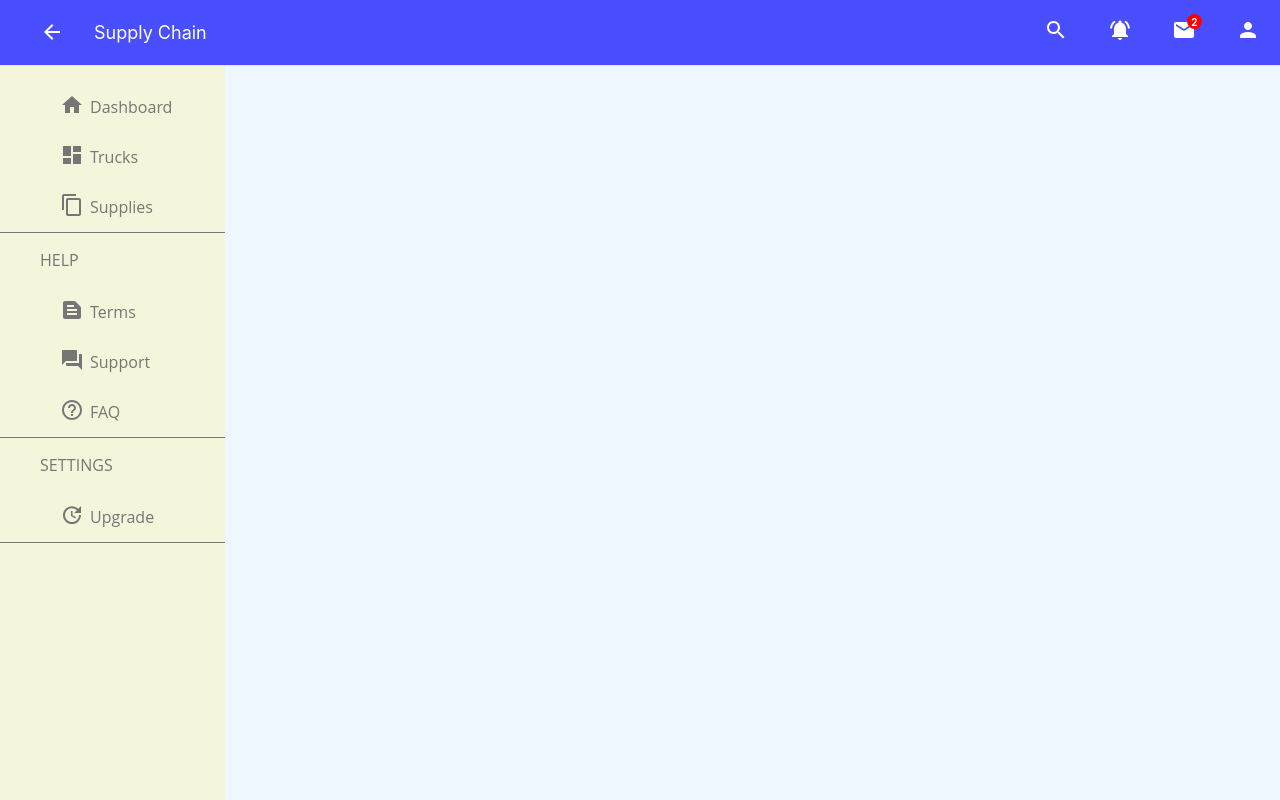
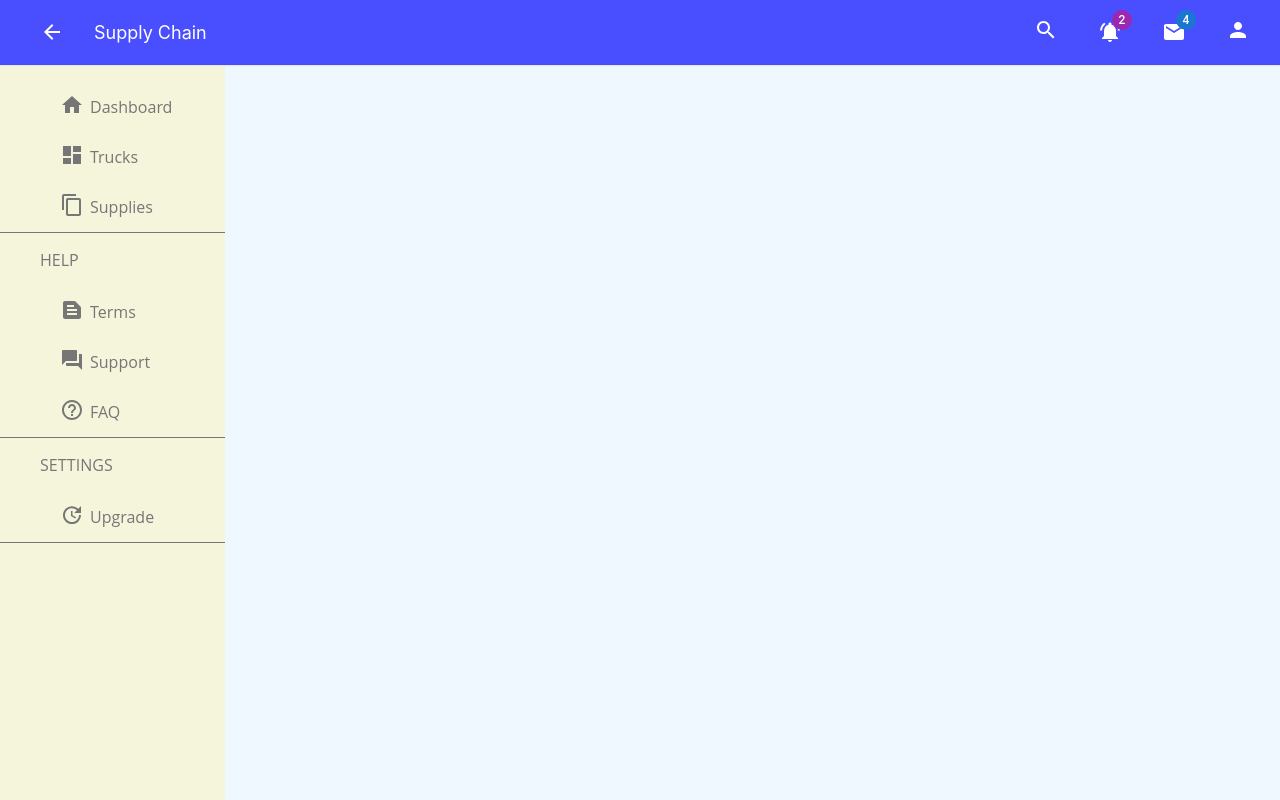
Before and after one commit to antonythomas123/admin_dashboard, a React (Create React App) app: page / in a window 1280 px wide. Built offline with nearby package versions, Linux system fonts and the light colour scheme.

Commit message:
Header Updated and .env added

```diff
--- a/src/Components/Header/Header.css
+++ b/src/Components/Header/Header.css
@@ -20,23 +20,10 @@
     position: fixed;
     right: 0%;
     float: right;
+    display: flex;
     align-items: center;
+    padding: 10px;
 }
 .main_icons{
     padding: 20px;
 }
-.counter{
-    width: 15px;
-    height: 15px;
-    background-color: red;
-    border-radius: 50%;
-    color: white;
-    display: flex;
-    align-items: center;
-    justify-content: center;
-    font-size: 10px;
-    font-weight: bold;
-    position: absolute;
-    top: 16px;
-    right: 78px;
-}
--- a/src/Components/Header/Header.js
+++ b/src/Components/Header/Header.js
@@ -1,4 +1,5 @@
-import React from 'react'
+import * as React from 'react';
+import Badge from '@mui/material/Badge';
 import ArrowBackIcon from '@mui/icons-material/ArrowBack';
 import SearchIcon from '@mui/icons-material/Search';
 import NotificationsActiveIcon from '@mui/icons-material/NotificationsActive';
@@ -10,21 +11,29 @@ function Header() {
   return (
     <div className="header">
       <div className="left_icon">
-          <ArrowBackIcon className="main_icons" />
-        <span className='supply'>Supply Chain</span>
+        <ArrowBackIcon className="main_icons" />
+        <span className="supply">Supply Chain</span>
       </div>
 
+      <div className="icons">
+        <div className='main_icons'>
+          <SearchIcon />
+        </div>
+        <div className='main_icons'>
+          <Badge badgeContent={2} color="secondary">
+            <NotificationsActiveIcon />
+          </Badge>
+        </div>
 
-      <div className="icons">
-            <SearchIcon className='main_icons'/>
-            <NotificationsActiveIcon className='main_icons'/>
-
-
-            <EmailIcon className='main_icons'/>
-            <span className="counter">2</span>
-              <PersonIcon className='main_icons'/>
+        <div className='main_icons'>
+          <Badge badgeContent={4} color="primary">
+            <EmailIcon />
+          </Badge>
+        </div>
+        <div className='main_icons'>
+          <PersonIcon />
+        </div>
       </div>
-
     </div>
   );
 }
--- a/src/Pages/Trucks/Trucks.js
+++ b/src/Pages/Trucks/Trucks.js
@@ -6,7 +6,7 @@ import { useLoadScript } from '@react-google-maps/api';
 import './Trucks.css'
 
 function Trucks() {
-    const {isLoaded} = useLoadScript({googleMapsApiKey:'AIzaSyAKCgOR9szOTEkJlxs_HKj4ctVD2iwg2Vk'})
+    const {isLoaded} = useLoadScript({googleMapsApiKey: process.env.GOOGLE_MAP_API_KEY})
   return (
     <div className='trucks'>
             <div><Header /></div>
```
Also changed, not shown: 1 other file (tests, documents, lock files or other folders).
